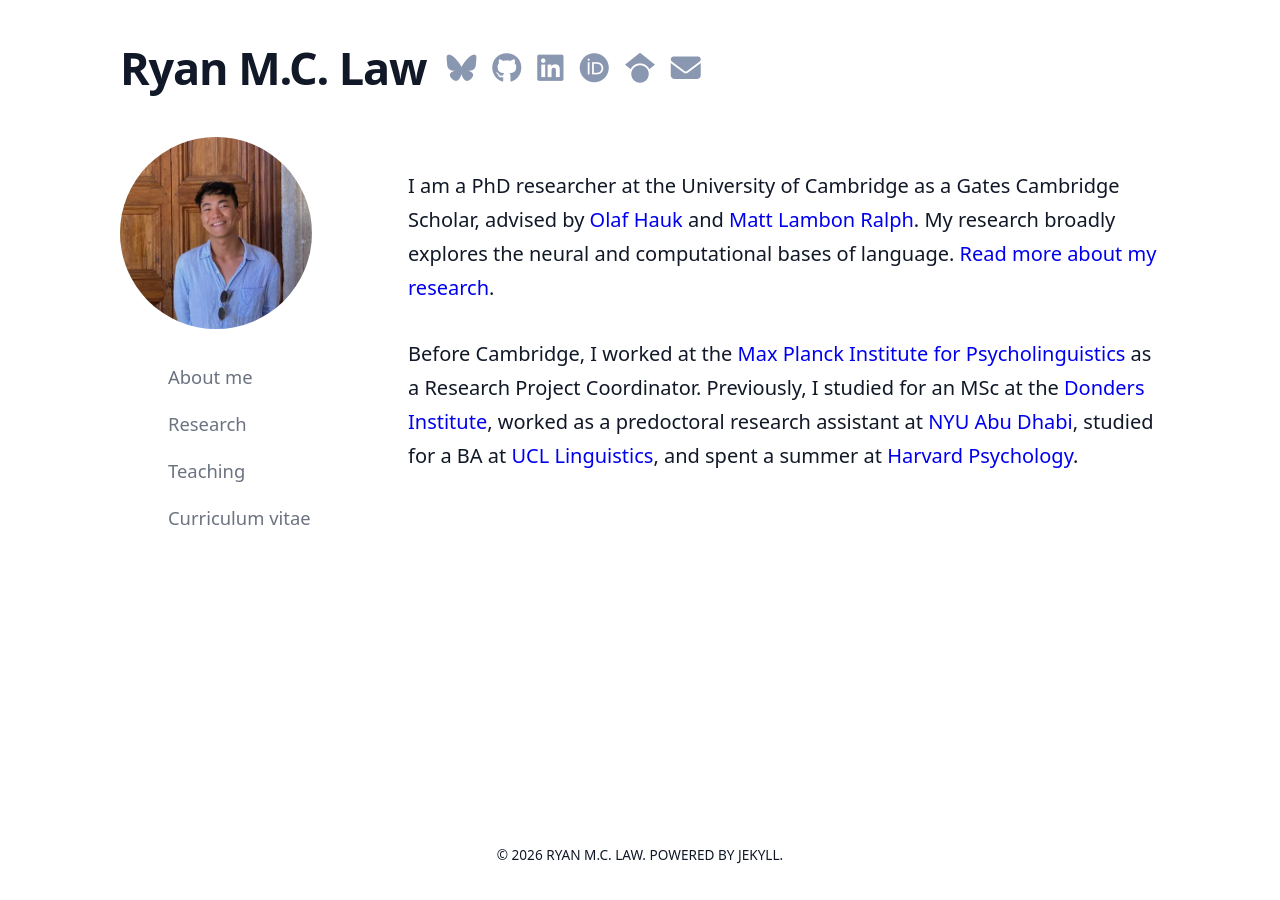
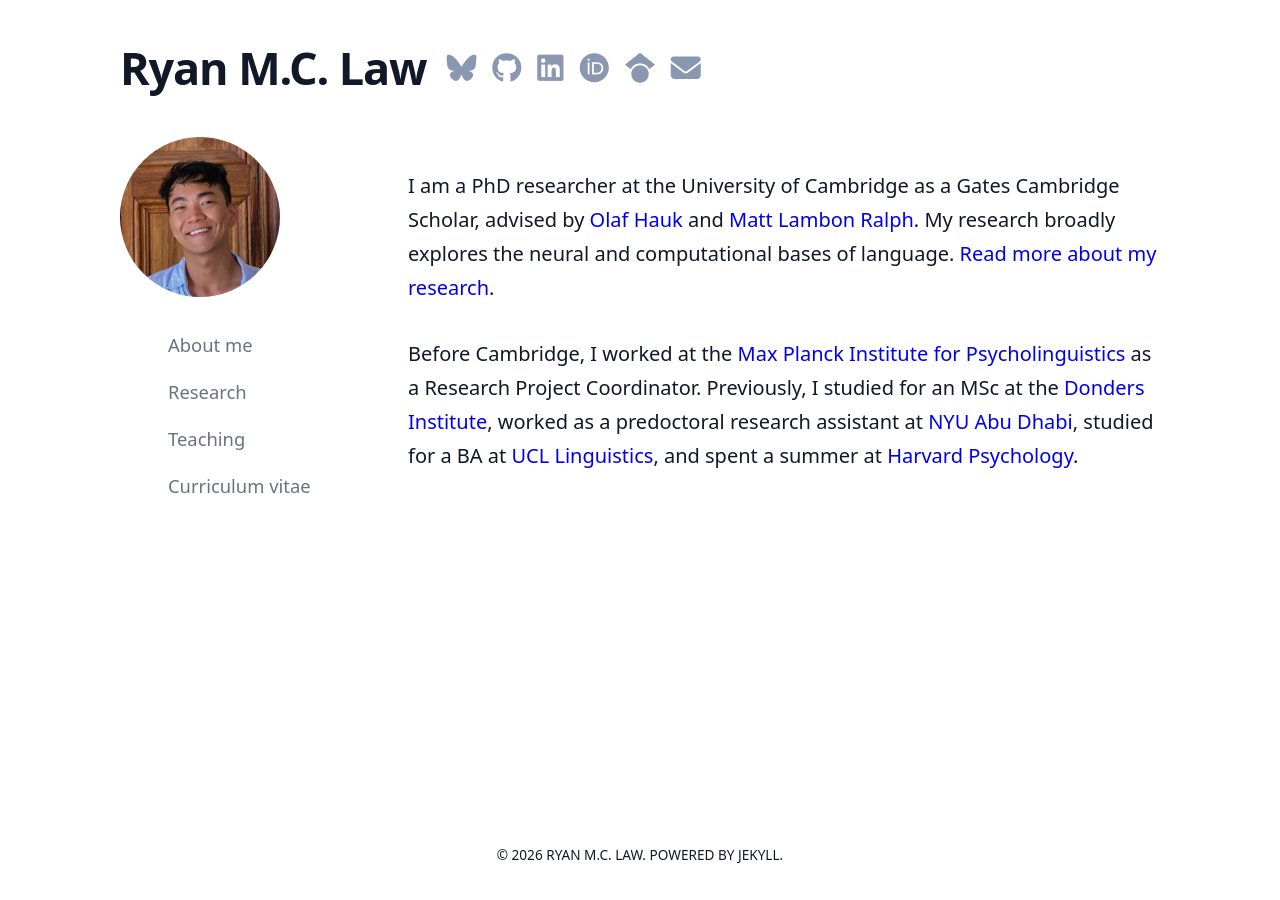
Before and after one commit to rmc-law/rmc-law.github.io, a Jekyll site: the page built from index.md, in a window 1280 px wide. Built offline with Jekyll 4.4.1, drawn with Linux system fonts in a browser that asks for light colours; nearby versions of some CDN libraries.

Commit message:
Headshot: tighter crop on the face from the original photo, shown at 10rem

```diff
--- a/_sass/_base.scss
+++ b/_sass/_base.scss
@@ -126,8 +126,8 @@ nav a:nth-child(1) {
   }
 
   &.headshot {
-    width: 12rem;
-    height: 12rem;
+    width: 10rem;
+    height: 10rem;
 
     picture {
       display: contents;
@@ -135,8 +135,8 @@ nav a:nth-child(1) {
 
     img {
       border: 0;
-      width: 12rem;
-      clip: rect(0, 12rem, 12rem, 0);
+      width: 10rem;
+      clip: rect(0, 10rem, 10rem, 0);
       position: absolute;
       border-radius: 50%;
     }
```
Also changed, not shown: assets/images/headshot.jpg, assets/images/headshot.webp.
